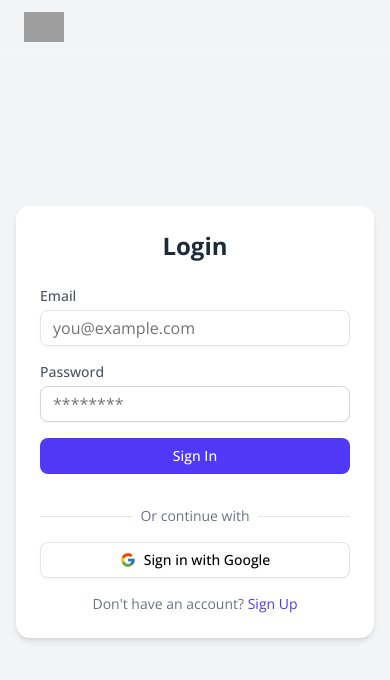
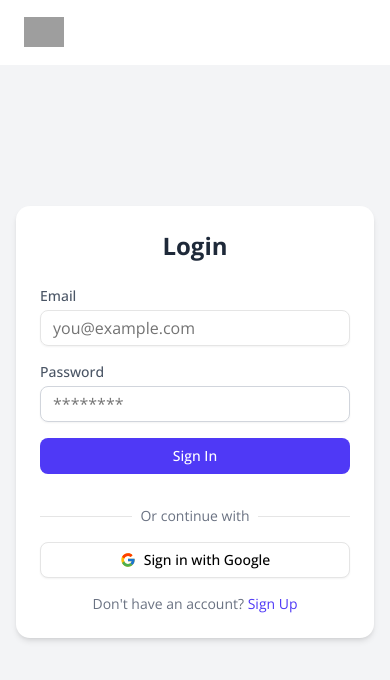
Before and after one commit to rajat-gith/cms-frontend, a Next.js app: page /auth/login in a window 390 px wide. Shown: the top 680 px of the page. Built offline with nearby package versions, Linux system fonts and the light colour scheme; no server answers; grey boxes are pictures that could not be loaded.

Commit message:
bug fix for iphone screen

```diff
--- a/src/app/layout.tsx
+++ b/src/app/layout.tsx
@@ -1,5 +1,4 @@
-// app/layout.tsx
-import type { Metadata } from "next";
+import type { Metadata, Viewport } from "next";
 import { GoogleOAuthProvider } from "@react-oauth/google";
 import { Toaster } from "@/components/ui/sonner";
 import Navbar from "@/components/custom/Navbar";
@@ -20,6 +19,12 @@ export const metadata: Metadata = {
         "Easily manage and publish content with a streamlined, intuitive CMS built with modern web technologies.",
 };
 
+export const viewport: Viewport = {
+    width: "device-width",
+    initialScale: 1,
+    viewportFit: "cover",
+};
+
 const CLIENT_ID = process.env.NEXT_PUBLIC_GOOGLE_CLIENT_ID;
 if (!CLIENT_ID) throw new Error("Google Client ID is not defined");
 
@@ -31,7 +36,7 @@ export default function RootLayout({
     return (
         <GoogleOAuthProvider clientId={CLIENT_ID!}>
             <html lang="en" className={openSans.className}>
-                <body className="h-screen flex flex-col overflow-hidden">
+                <body className="h-dvh flex flex-col overflow-hidden">
                     <Navbar />
                     <UserProvider>
                         <div className="flex-1 overflow-auto">
--- a/src/components/custom/Navbar.tsx
+++ b/src/components/custom/Navbar.tsx
@@ -24,16 +24,15 @@ export default function Navbar() {
 
     const handleLogoClick = () => {
         const token = Cookies.get("token");
-        if (token) {
-            router.replace("/dashboard");
-        } else {
-            router.replace("/");
-        }
+        router.replace(token ? "/dashboard" : "/");
     };
 
     return (
-        <div className="w-full h-16 flex items-center px-6 sticky top-0 z-50">
-            <nav className="fixed top-0 left-0 w-full px-6 py-3 flex items-center justify-between z-50 border-b border-white/20">
+        <nav
+            className="shrink-0 w-full z-50 border-b border-white/20 bg-background/95"
+            style={{ paddingTop: "env(safe-area-inset-top)" }}
+        >
+            <div className="h-16 px-6 flex items-center justify-between">
                 <div
                     className="flex items-center gap-3 cursor-pointer"
                     onClick={handleLogoClick}
@@ -43,11 +42,11 @@ export default function Navbar() {
                         alt="Logo"
                         width={40}
                         height={40}
+                        priority
                     />
                 </div>
 
                 {isAuthenticated && userProfile && (
-                    <div className="relative">
                     <DropdownMenu>
                         <DropdownMenuTrigger asChild>
                             <button className="flex items-center gap-3 text-black dark:text-white bg-gray-200 dark:bg-gray-800 hover:bg-gray-300 dark:hover:bg-gray-700 px-4 py-2 rounded-lg shadow-md transition-all cursor-pointer duration-200">
@@ -59,7 +58,7 @@ export default function Navbar() {
                         </DropdownMenuTrigger>
                         <DropdownMenuContent
                             align="end"
-                                className="bg-muted dark:bg-gray-900 shadow-lg rounded-lg backdrop-blur-md border border-gray-200 dark:border-gray-700 p-2 w-40"
+                            className="bg-muted dark:bg-gray-900 shadow-lg rounded-lg border border-gray-200 dark:border-gray-700 p-2 w-40"
                         >
                             <DropdownMenuItem
                                 onClick={() => router.push("/profile")}
@@ -75,9 +74,8 @@ export default function Navbar() {
                             </DropdownMenuItem>
                         </DropdownMenuContent>
                     </DropdownMenu>
+                )}
             </div>
-                )}
         </nav>
-        </div>
     );
 }
```
Lines whose indentation alone changed are shown as unchanged.
